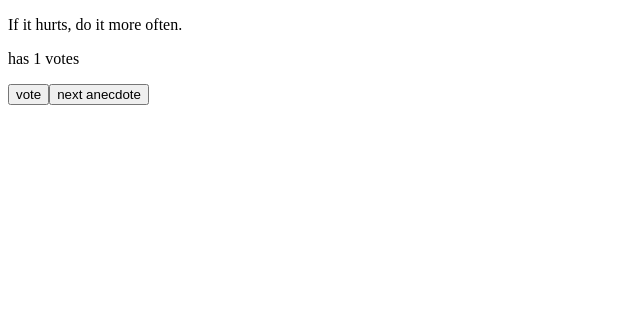
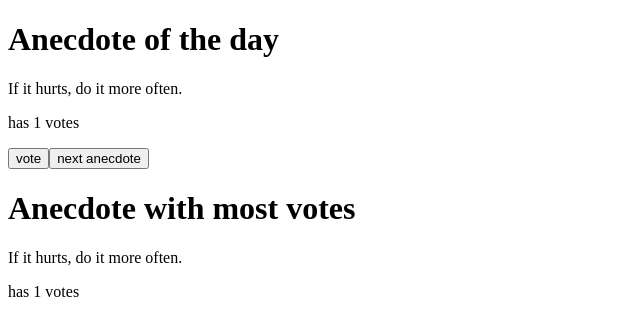
Before and after one commit to darren-truong/phonebook, a React (Vite) app in the folder part1/unicafe/: page / in a window 1280 px wide. Both pictures are taken after a click on the button "vote". Shown: the top 336 px of the page, without its empty margins (0-640 px from the left). Built offline with nearby package versions, Linux system fonts and the light colour scheme.

Commit message:
1.14*: anecdotes step 3

```diff
--- a/part1/unicafe/src/App.jsx
+++ b/part1/unicafe/src/App.jsx
@@ -22,8 +22,18 @@ const App = () => {
 
   const [selected, setSelected] = useState(0);
 
+  let mostVotesIndex = -1;
+  let mostVotes = 0;
+  for (let i = 0; i < anecdotes.length; i++) {
+    if (votes[i] > mostVotes) {
+      mostVotesIndex = i;
+      mostVotes = votes[i];
+    }
+  }
+
   return (
     <div>
+      <h1>Anecdote of the day</h1>
       <p>{anecdotes[selected]}</p>
       <p>has {votes[selected]} votes</p>
       <button
@@ -38,6 +48,13 @@ const App = () => {
       >
         next anecdote
       </button>
+      {mostVotes > 0 ? (
+        <>
+          <h1>Anecdote with most votes</h1>
+          <p>{anecdotes[mostVotesIndex]}</p>
+          <p>has {votes[mostVotesIndex]} votes</p>
+        </>
+      ) : null}
     </div>
   );
 };
```
